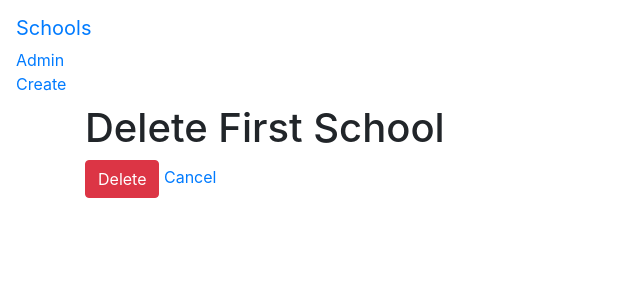
After one commit to paulpbolton/Django_CBVs, a Django app: page /basic_app/delete/1 in a window 1280 px wide. The commit adds this page. Shown: the top 300 px of the page, without its empty margins (0-640 px from the left). Run offline with Django 3.2, Linux system fonts and the light colour scheme; data comes from the database, SQL or seed files in the repository; both versions use the stored data as it was after the commit.

Commit message:
Updateds made to CBV Code

```diff
--- a/03)_CBV/CBV/basic_app/models.py
+++ b/03)_CBV/CBV/basic_app/models.py
@@ -1,4 +1,5 @@
 from django.db import models
+from django.urls import reverse
 
 # Create your models here.
 class School(models.Model):
@@ -9,6 +10,9 @@ class School(models.Model):
     def __str__(self):
         return self.name
 
+    def get_absolute_url (self):
+        return reverse ('basic_app:detail',kwargs={'pk':self.pk})
+
 class Student(models.Model):
     name = models.CharField(max_length=256)
     age = models.PositiveIntegerField()
--- a/03)_CBV/CBV/basic_app/templates/basic_app/basic_app_base.html
+++ b/03)_CBV/CBV/basic_app/templates/basic_app/basic_app_base.html
@@ -12,7 +12,7 @@
         <ul class='nav navbar-nav'>
             <li><a class='navbar-brand' href="{% url 'basic_app:list' %}">Schools</a></li>
             <li><a class='navbar-link' href="{% url 'admin:index' %}">Admin</a></li>
-            <li><a href="#"></a></li>
+            <li><a class="navbar-link" href="{% url 'basic_app:create' %}">Create</a></li>
         </ul>
 
     </nav>
--- /dev/null
+++ b/03)_CBV/CBV/basic_app/templates/basic_app/school_confirm_delete.html
@@ -0,0 +1,12 @@
+{% extends 'basic_app/basic_app_base.html' %}
+{% load static %}
+{% block body_block %}
+
+<h1>Delete {{school.name}}</h1>
+<form method="POST">
+    {% csrf_token %}
+    <input type="Submit" class='btn btn-danger' value='Delete'>
+    <a href="{% url 'basic_app:detail' pk=school.pk %}">Cancel</a>
+</form>
+
+{% endblock %}
--- a/03)_CBV/CBV/basic_app/templates/basic_app/school_detail.html
+++ b/03)_CBV/CBV/basic_app/templates/basic_app/school_detail.html
@@ -11,5 +11,9 @@
         <p>{{ student.name }} who is {{ student.age }} years old.</p>
     {% endfor  %}
 </div>
+<div class = 'container'>
+    <p><a class='btn btn-warning' href="{% url 'basic_app:update' pk=school_detail.pk %}">Update</a></p>
+    <p><a class='btn btn-danger' href="{% url 'basic_app:delete' pk=school_detail.pk %}">Delete</a></p>
+</div>
 
 {% endblock %}
--- a/03)_CBV/CBV/basic_app/urls.py
+++ b/03)_CBV/CBV/basic_app/urls.py
@@ -5,5 +5,8 @@ app_name = 'basic_app'
 
 urlpatterns=[
     path('',views.SchoolListView.as_view(),name='list'),
-    path('<int:pk>/',views.SchoolDetailView.as_view(),name='detail')
+    path('<int:pk>/',views.SchoolDetailView.as_view(),name='detail'),
+    path('create/',views.SchoolCreateView.as_view(),name='create'),
+    path('update/<int:pk>',views.SchoolUpdateView.as_view(),name='update'),
+    path('delete/<int:pk>',views.SchoolDeleteView.as_view(),name='delete')
 ]
--- a/03)_CBV/CBV/basic_app/views.py
+++ b/03)_CBV/CBV/basic_app/views.py
@@ -1,5 +1,9 @@
 from django.shortcuts import render
-from django.views.generic import View, TemplateView, ListView, DetailView
+from django.urls import reverse_lazy
+from django.views.generic import(View, TemplateView,
+                                ListView, DetailView,
+                                CreateView,UpdateView,
+                                DeleteView)
 from basic_app import models
 # Create your views here.
 
@@ -20,3 +24,16 @@ class SchoolDetailView(DetailView):
     context_object_name = 'school_detail'
     model = models.School
     template_name = 'basic_app/school_detail.html'
+
+
+class SchoolCreateView(CreateView):
+    fields = ('name','principal','location')
+    model = models.School
+
+class SchoolUpdateView(UpdateView):
+    fields = ('name','principal')
+    model = models.School
+
+class SchoolDeleteView(DeleteView):
+    model = models.School
+    success_url = reverse_lazy('basic_app:list')
```
Also changed, not shown: 03)_CBV/CBV/basic_app/templates/basic_app/school_form.html (added, +18 -0 lines), 03)_CBV/CBV/db.sqlite3.
